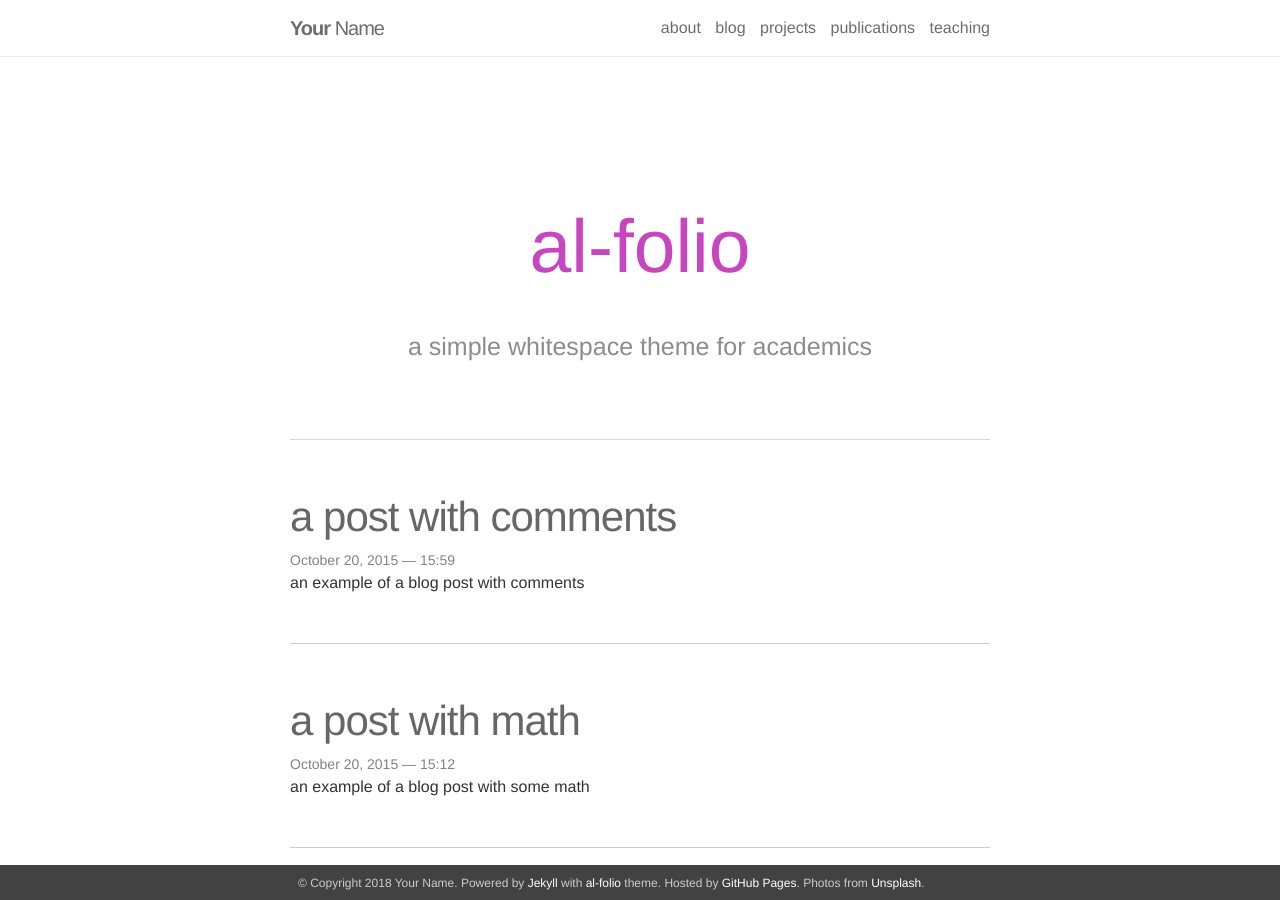
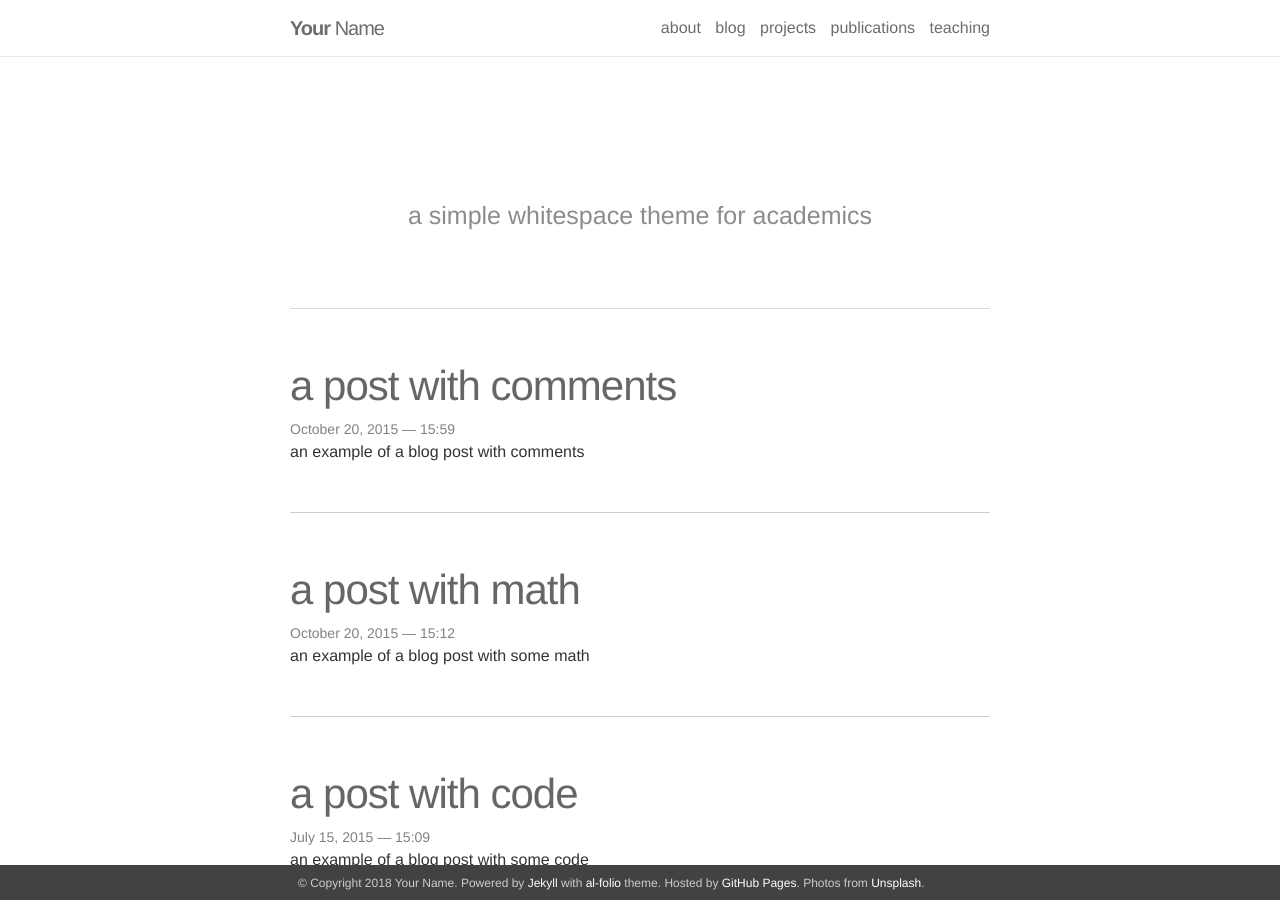
Before and after one commit to rislam/rislam.github.io, a Jekyll site: the page built from blog/index.html, in a window 1280 px wide and 900 px high. Built offline with Jekyll 4.4.1, drawn with Linux system fonts in a browser that asks for light colours; nearby versions of some CDN libraries; the list of posts is cut into pages by our own code.

Commit message:
config change

```diff
--- a/_config.yml
+++ b/_config.yml
@@ -29,7 +29,7 @@
 # -----------------------------------------------------------------------------
 # Blog
 # -----------------------------------------------------------------------------
-blog_name: al-folio
+blog_name:
 blog_description: a simple whitespace theme for academics
 
 # Pagination
```
